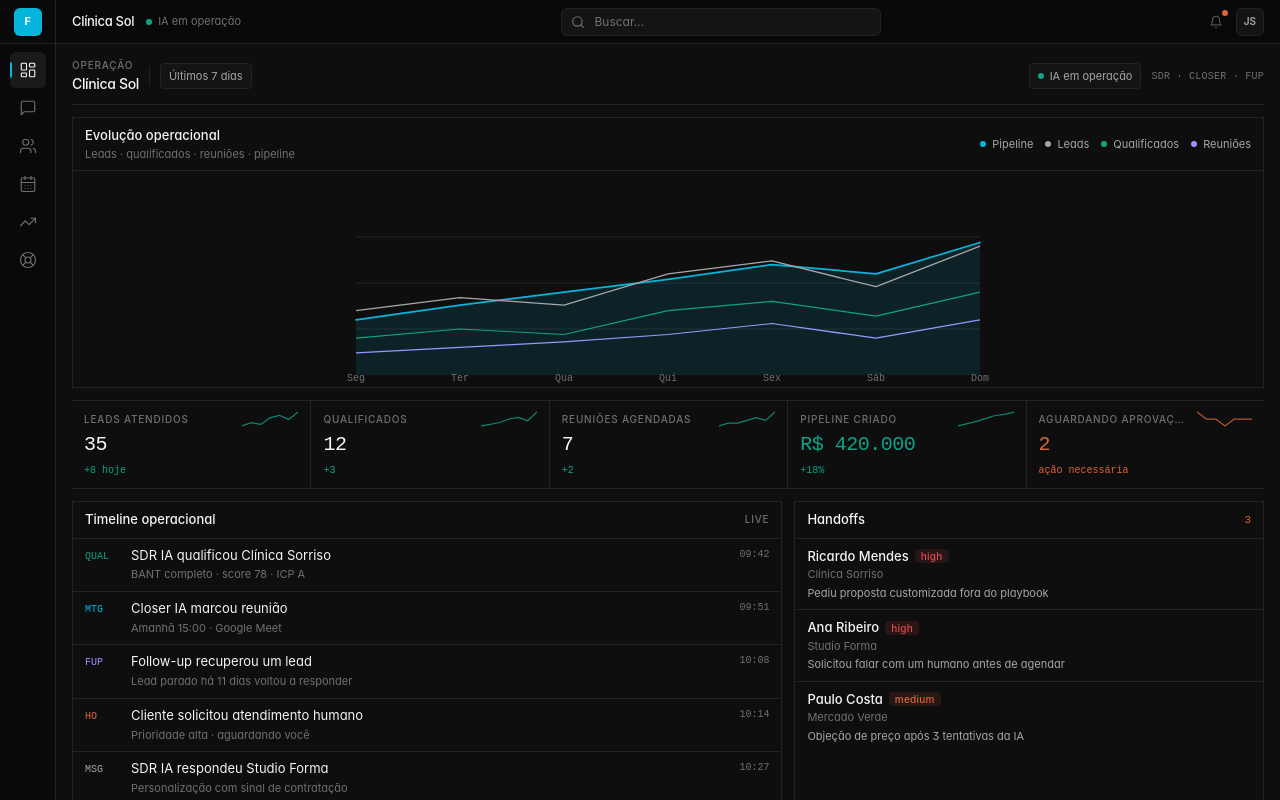
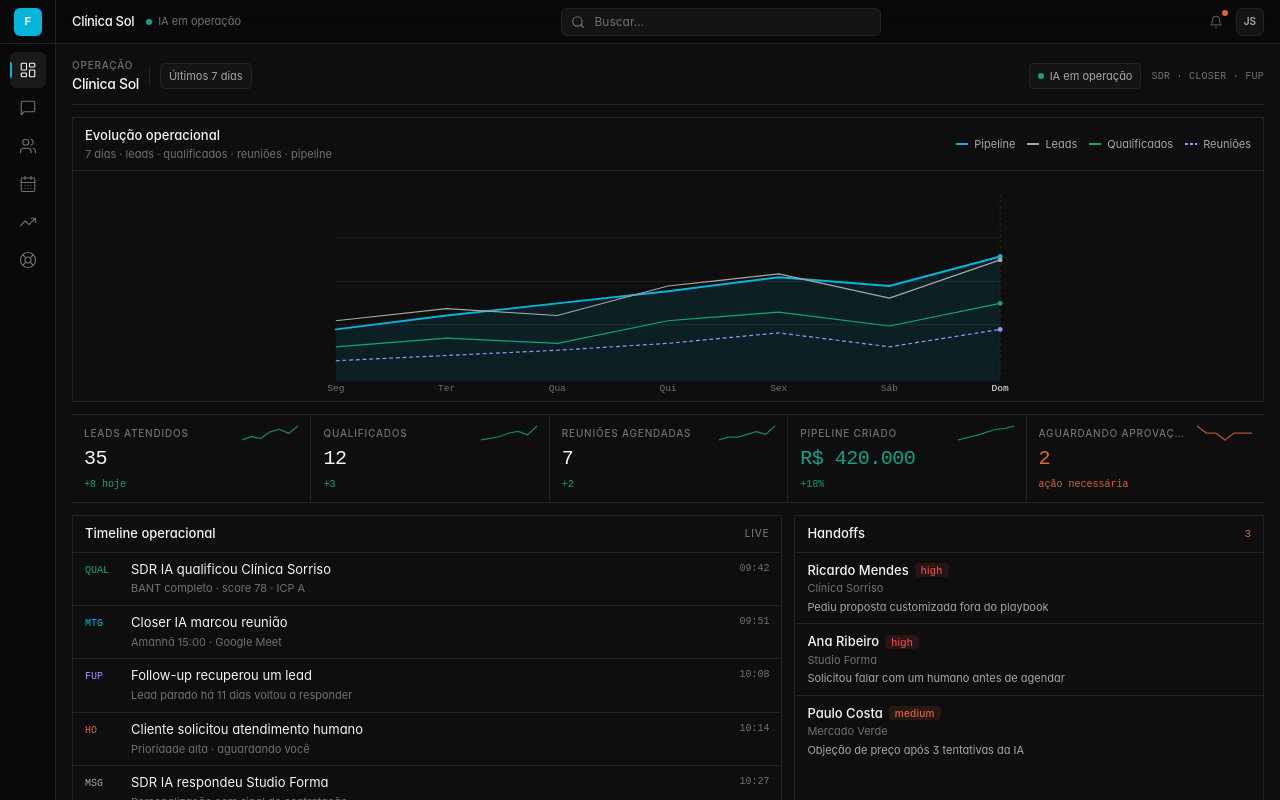
Before and after one commit to jvrm831720/forceia, a Next.js app in the folder dashboard/: page / in a window 1280 px wide. Shown: the top 800 px of the page. Built offline with nearby package versions, Linux system fonts and the light colour scheme.

Commit message:
feat(dashboard): Pro Max chart — dashed meetings series, legend a11y, today guide

```diff
--- a/dashboard/components/dashboard/ops-chart.tsx
+++ b/dashboard/components/dashboard/ops-chart.tsx
@@ -1,11 +1,10 @@
 /**
- * Primary operations chart — presentation-only series.
- * Replace with API time-series when available; shape is intentional.
+ * Primary operations chart — multi-series, legend beyond color.
+ * Series is presentation-only until API provides time-series.
  */
 
 const DAYS = ["Seg", "Ter", "Qua", "Qui", "Sex", "Sáb", "Dom"];
 
-/** Normalized 0–1 series for the week (leads / pipeline narrative) */
 const SERIES = {
   leads: [0.35, 0.42, 0.38, 0.55, 0.62, 0.48, 0.7],
   qualified: [0.2, 0.25, 0.22, 0.35, 0.4, 0.32, 0.45],
@@ -14,65 +13,79 @@ const SERIES = {
 };
 
 const LEGEND = [
-  { key: "pipeline", label: "Pipeline", color: "#05B5DB" },
-  { key: "leads", label: "Leads", color: "#A7A7A7" },
-  { key: "qualified", label: "Qualificados", color: "#0DA387" },
-  { key: "meetings", label: "Reuniões", color: "#9B95FE" },
+  { key: "pipeline", label: "Pipeline", color: "#05B5DB", style: "solid" as const },
+  { key: "leads", label: "Leads", color: "#A7A7A7", style: "solid" as const },
+  { key: "qualified", label: "Qualificados", color: "#0DA387", style: "solid" as const },
+  { key: "meetings", label: "Reuniões", color: "#9B95FE", style: "dashed" as const },
 ] as const;
 
-function toPath(values: number[], w: number, h: number, pad = 8): string {
+function toPath(values: number[], w: number, h: number, pad = 12): string {
   const step = (w - pad * 2) / (values.length - 1);
   return values
     .map((v, i) => {
       const x = pad + i * step;
-      const y = h - pad - v * (h - pad * 2);
+      const y = h - pad - v * (h - pad * 2 - 14);
       return `${i === 0 ? "M" : "L"}${x.toFixed(1)},${y.toFixed(1)}`;
     })
     .join(" ");
 }
 
-function toArea(values: number[], w: number, h: number, pad = 8): string {
+function toArea(values: number[], w: number, h: number, pad = 12): string {
   const line = toPath(values, w, h, pad);
   const step = (w - pad * 2) / (values.length - 1);
   const lastX = pad + (values.length - 1) * step;
-  return `${line} L${lastX.toFixed(1)},${h - pad} L${pad},${h - pad} Z`;
+  const base = h - pad;
+  return `${line} L${lastX.toFixed(1)},${base} L${pad},${base} Z`;
 }
 
 export function OpsChart() {
-  const W = 640;
-  const H = 200;
+  const W = 720;
+  const H = 220;
+  const pad = 12;
+  const activeIdx = 6;
 
   return (
     <section className="border border-border bg-canvas">
       <div className="flex flex-wrap items-center justify-between gap-2 border-b border-border px-3 py-2">
         <div>
           <h2 className="text-[13px] font-medium text-ink">Evolução operacional</h2>
-          <p className="text-[11px] text-ink-soft">Leads · qualificados · reuniões · pipeline</p>
+          <p className="text-[11px] text-ink-soft">
+            7 dias · leads · qualificados · reuniões · pipeline
+          </p>
         </div>
-        <div className="flex flex-wrap items-center gap-3">
+        <ul className="flex flex-wrap items-center gap-x-3 gap-y-1" aria-label="Legenda do gráfico">
           {LEGEND.map((l) => (
-            <span key={l.key} className="flex items-center gap-1.5 text-[11px] text-ink-muted">
-              <span className="h-1.5 w-1.5 rounded-full" style={{ background: l.color }} />
-              {l.label}
-            </span>
+            <li key={l.key} className="flex items-center gap-1.5 text-[11px] text-ink-muted">
+              <span
+                className="inline-block h-0.5 w-3"
+                style={{
+                  background:
+                    l.style === "dashed"
+                      ? `repeating-linear-gradient(90deg, ${l.color} 0 3px, transparent 3px 5px)`
+                      : l.color,
+                }}
+                aria-hidden
+              />
+              <span>{l.label}</span>
+            </li>
           ))}
-        </div>
+        </ul>
       </div>
 
-      <div className="relative px-2 pb-1 pt-3 sm:px-3">
+      <div className="relative px-2 pb-2 pt-3 sm:px-3">
         <svg
           viewBox={`0 0 ${W} ${H}`}
-          className="h-[180px] w-full sm:h-[200px]"
+          className="h-[190px] w-full sm:h-[210px]"
           role="img"
-          aria-label="Gráfico de evolução operacional da semana"
+          aria-label="Gráfico de evolução: pipeline em área, leads e qualificados em linha, reuniões em linha tracejada"
         >
           {[0.25, 0.5, 0.75].map((g) => {
-            const y = 8 + (1 - g) * (H - 16);
+            const y = pad + (1 - g) * (H - pad * 2 - 14);
             return (
               <line
                 key={g}
-                x1={8}
-                x2={W - 8}
+                x1={pad}
+                x2={W - pad}
                 y1={y}
                 y2={y}
                 stroke="#232323"
@@ -81,35 +94,85 @@ export function OpsChart() {
             );
           })}
 
+          {(() => {
+            const step = (W - pad * 2) / (DAYS.length - 1);
+            const x = pad + activeIdx * step;
+            return (
+              <line
+                x1={x}
+                x2={x}
+                y1={pad}
+                y2={H - pad - 4}
+                stroke="#2B2B2B"
+                strokeWidth={1}
+                strokeDasharray="3 3"
+              />
+            );
+          })()}
+
+          <path d={toArea(SERIES.pipeline, W, H, pad)} fill="rgba(5,181,219,0.10)" />
           <path
-            d={toArea(SERIES.pipeline, W, H)}
-            fill="rgba(5,181,219,0.12)"
-            stroke="none"
-          />
-          <path
-            d={toPath(SERIES.pipeline, W, H)}
+            d={toPath(SERIES.pipeline, W, H, pad)}
             fill="none"
             stroke="#05B5DB"
-            strokeWidth={1.75}
+            strokeWidth={2}
             strokeLinejoin="round"
             strokeLinecap="round"
           />
 
-          <path d={toPath(SERIES.leads, W, H)} fill="none" stroke="#A7A7A7" strokeWidth={1.25} strokeLinejoin="round" />
-          <path d={toPath(SERIES.qualified, W, H)} fill="none" stroke="#0DA387" strokeWidth={1.25} strokeLinejoin="round" />
-          <path d={toPath(SERIES.meetings, W, H)} fill="none" stroke="#9B95FE" strokeWidth={1.25} strokeLinejoin="round" />
+          <path
+            d={toPath(SERIES.leads, W, H, pad)}
+            fill="none"
+            stroke="#A7A7A7"
+            strokeWidth={1.25}
+            strokeLinejoin="round"
+          />
+          <path
+            d={toPath(SERIES.qualified, W, H, pad)}
+            fill="none"
+            stroke="#0DA387"
+            strokeWidth={1.25}
+            strokeLinejoin="round"
+          />
+          <path
+            d={toPath(SERIES.meetings, W, H, pad)}
+            fill="none"
+            stroke="#9B95FE"
+            strokeWidth={1.25}
+            strokeDasharray="4 3"
+            strokeLinejoin="round"
+          />
+
+          {([
+            ["pipeline", SERIES.pipeline, "#05B5DB"],
+            ["leads", SERIES.leads, "#A7A7A7"],
+            ["qualified", SERIES.qualified, "#0DA387"],
+            ["meetings", SERIES.meetings, "#9B95FE"],
+          ] as const).map(([key, vals, color]) => {
+            const step = (W - pad * 2) / (vals.length - 1);
+            const x = pad + (vals.length - 1) * step;
+            const y = H - pad - vals[vals.length - 1] * (H - pad * 2 - 14);
+            return (
+              <circle key={key} cx={x} cy={y} r={2.5} fill={color} />
+            );
+          })}
 
           {DAYS.map((d, i) => {
-            const step = (W - 16) / (DAYS.length - 1);
-            const x = 8 + i * step;
+            const step = (W - pad * 2) / (DAYS.length - 1);
+            const x = pad + i * step;
+            const isActive = i === activeIdx;
             return (
               <text
                 key={d}
                 x={x}
                 y={H - 2}
                 textAnchor="middle"
-                className="fill-[#707070]"
-                style={{ fontSize: 10, fontFamily: "IBM Plex Mono, monospace" }}
+                fill={isActive ? "#F5F5F5" : "#707070"}
+                style={{
+                  fontSize: 10,
+                  fontFamily: "IBM Plex Mono, monospace",
+                  fontWeight: isActive ? 500 : 400,
+                }}
               >
                 {d}
               </text>
```
